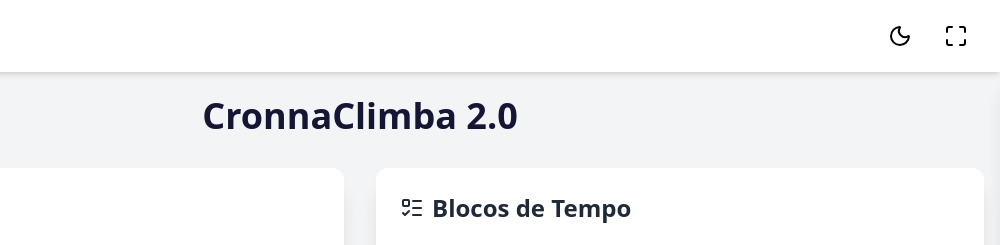
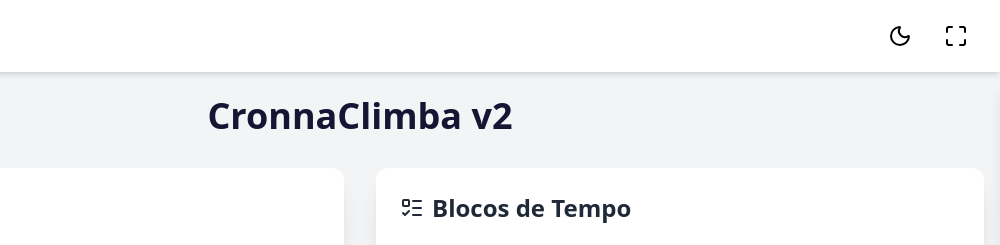
Before and after one commit to rafaeldacunhaa/rafaelrepo, a plain HTML site: page cronnaclimba.html in a window 1280 px wide. Shown: the top 245 px of the page, 280-1280 px from the left. Drawn offline with nearby package versions, Linux system fonts and the light colour scheme.

Commit message:
Update cronnaclimba.html

```diff
--- a/cronnaclimba.html
+++ b/cronnaclimba.html
@@ -120,7 +120,7 @@
     <main class="container mx-auto px-4 pt-24 pb-8">
         <!-- Título -->
         <h1 class="text-4xl font-bold text-center text-indigo-600 dark:text-indigo-400 mb-8">
-            CronnaClimba 2.0
+            CronnaClimba v2
         </h1>
 
         <div class="grid md:grid-cols-2 gap-8">
```
